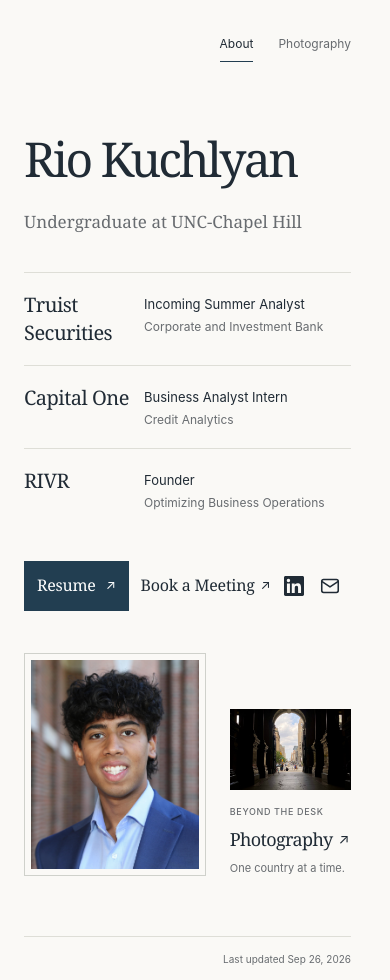
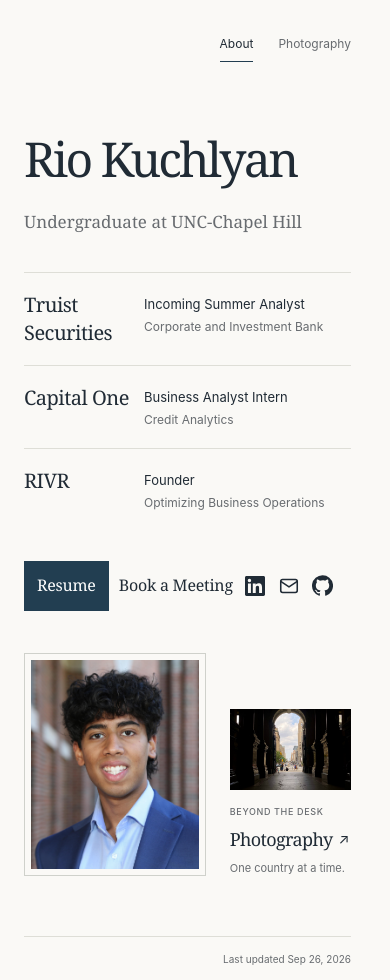
Before and after one commit to riokuchlyan/PortfolioWebsite, a Next.js app: page / in a window 390 px wide. Built offline with nearby package versions, Linux system fonts and the light colour scheme.

Commit message:
Add GitHub contact link and simplify README

```diff
--- a/app/globals.css
+++ b/app/globals.css
@@ -66,7 +66,7 @@
 .experience-row dt { font-family: var(--serif); font-size: 20px; line-height: 1.4; letter-spacing: -0.025em; }
 .experience-row dd { font-size: 14px; padding-top: 3px; }
 .experience-detail { display: block; font-size: 13px; color: var(--ink-dim); margin-top: 3px; }
-.hero-actions { display: flex; align-items: center; flex-wrap: wrap; gap: 26px; margin-top: 36px; }
+.hero-actions { display: flex; align-items: center; flex-wrap: nowrap; gap: 26px; margin-top: 36px; }
 .btn { display: inline-flex; align-items: center; justify-content: center; gap: 27px; min-height: 48px; padding: 13px 21px; background: var(--accent); color: #fff; border: 1px solid var(--accent); font-family: var(--sans); font-size: 12px; transition: background-color 180ms ease, border-color 180ms ease; }
 .btn:hover { background: #142c3e; border-color: #142c3e; }
 .btn span, .text-link span, .preview-title > span { display: inline-block; transition: transform 180ms ease; }
@@ -149,7 +149,7 @@
   .experience-row { grid-template-columns: 95px 1fr; gap: 12px; }
   .experience-row dt { font-size: 18px; }
   .experience-row dd { font-size: 13px; }
-  .hero-actions { gap: 18px; }
+  .hero-actions { gap: 12px; }
   .btn { padding: 12px 16px; gap: 18px; }
   .photography-preview { gap: 15px; }
   .preview-photo { width: 55px; }
@@ -168,7 +168,7 @@
   .experience-row { grid-template-columns: 108px 1fr; padding: 18px 0; }
   .experience-row dt { font-size: 20px; }
   .experience-detail { font-size: 12px; }
-  .hero-actions { gap: 12px; margin-top: 30px; }
+  .hero-actions { gap: 10px; margin-top: 30px; }
   .hero-actions .btn { gap: 10px; padding-inline: 12px; }
   .hero-visual { display: grid; grid-template-columns: minmax(0, 1.5fr) minmax(0, 1fr); width: 100%; max-width: 360px; margin: 0 auto; gap: 24px; align-items: end; padding: 0; }
   .photography-preview { flex-direction: column; align-items: stretch; gap: 15px; padding: 0; }
@@ -189,6 +189,9 @@
   .lightbox { width: calc(100% - 24px); max-height: calc(100svh - 24px); }
   .lightbox-content { padding: 10px 16px 12px; }
   .lightbox-image { height: 60svh; }
+}
+@media (max-width: 400px) {
+  .hero-actions .btn > span, .hero-actions .text-link > span { display: none; }
 }
 @media (max-width: 360px) {
   .hero-actions { gap: 8px; }
--- a/app/page.tsx
+++ b/app/page.tsx
@@ -45,6 +45,11 @@
                   <path d="m3 7 9 6 9-6" />
                 </svg>
               </a>
+              <a href={profile.github} target="_blank" rel="noopener noreferrer" className="icon-link" aria-label="GitHub" title="GitHub">
+                <svg width="21" height="21" viewBox="0 0 24 24" fill="currentColor" aria-hidden="true" focusable="false">
+                  <path d="M12 .297a12 12 0 0 0-3.793 23.385c.6.111.82-.261.82-.577v-2.234c-3.338.726-4.043-1.416-4.043-1.416-.546-1.387-1.333-1.756-1.333-1.756-1.089-.745.083-.729.083-.729 1.205.084 1.839 1.237 1.839 1.237 1.07 1.835 2.807 1.305 3.492.998.108-.776.418-1.305.762-1.605-2.665-.305-5.467-1.334-5.467-5.931 0-1.31.469-2.381 1.236-3.221-.124-.303-.536-1.524.117-3.176 0 0 1.008-.323 3.301 1.23a11.52 11.52 0 0 1 3.005-.404c1.02.005 2.047.138 3.006.404 2.291-1.553 3.297-1.23 3.297-1.23.655 1.652.243 2.873.119 3.176.77.84 1.235 1.911 1.235 3.221 0 4.609-2.807 5.624-5.479 5.921.43.372.823 1.102.823 2.222v3.293c0 .319.216.694.825.576A12.001 12.001 0 0 0 12 .297Z" />
+                </svg>
+              </a>
             </div>
           </div>
           <div className="hero-visual">
```
Also changed, not shown: 1 other file (tests, documents, lock files or other folders).
